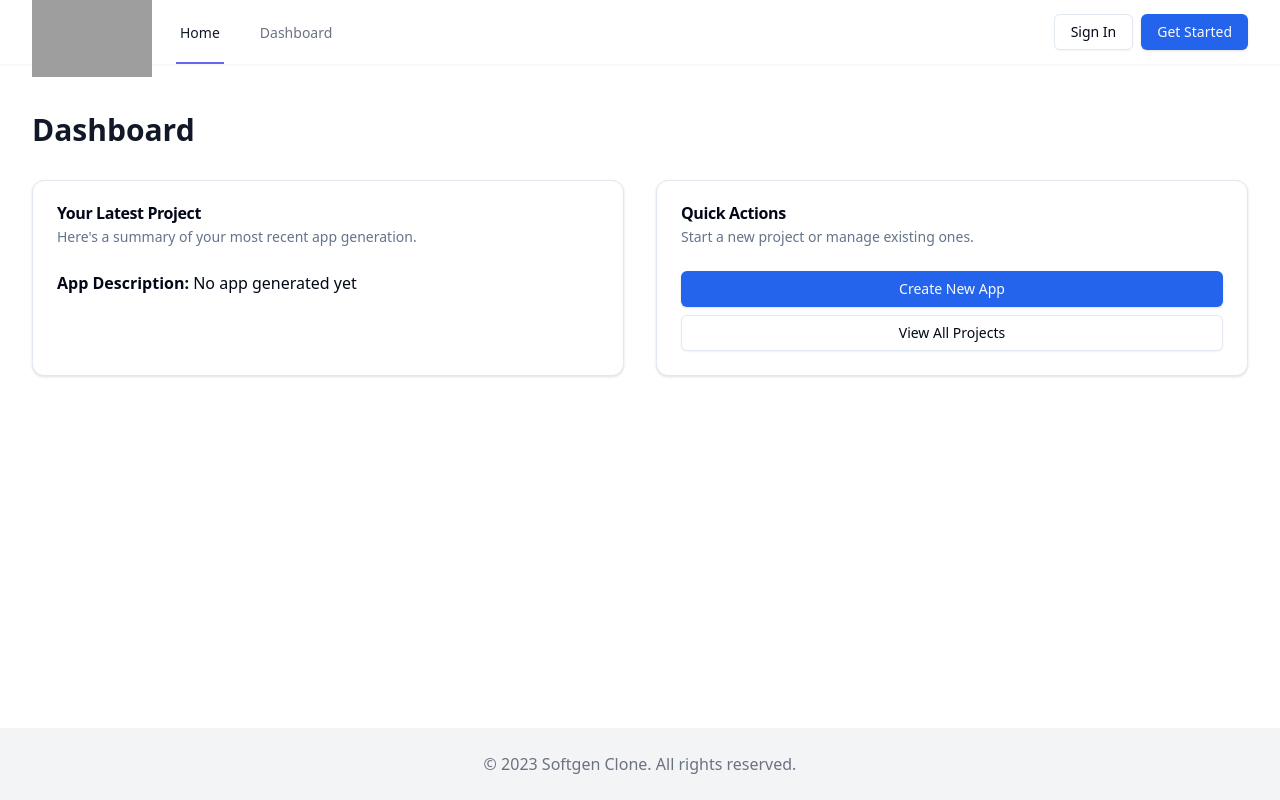
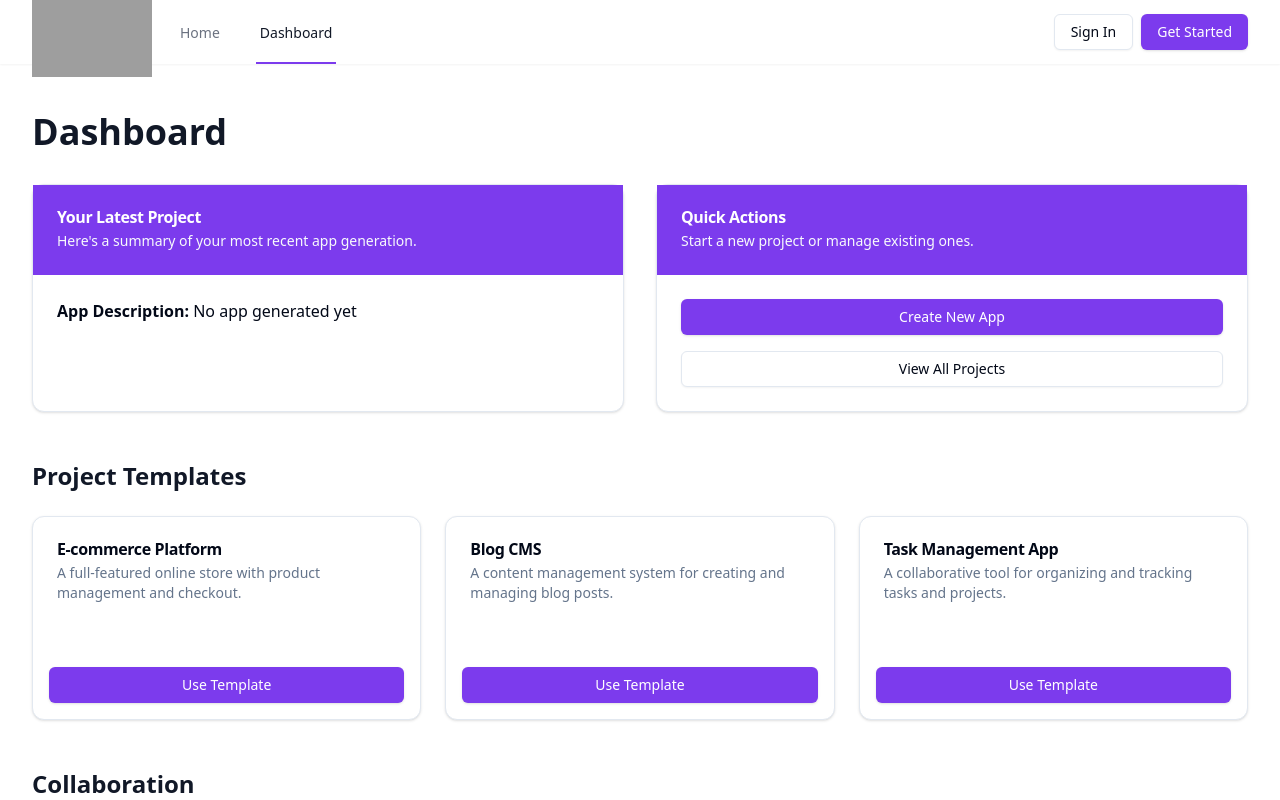
Before and after one commit to markokraemer/sg-961721426547718, a Next.js app: page /dashboard in a window 1280 px wide. Shown: the top 800 px of the page. Built offline with nearby package versions, Linux system fonts and the light colour scheme; grey boxes are pictures that could not be loaded.

Commit message:
SOFTGEN MAGIC

```diff
--- a/src/components/Layout.js
+++ b/src/components/Layout.js
@@ -2,8 +2,11 @@ import Head from 'next/head';
 import { Button } from "@/components/ui/button";
 import Link from 'next/link';
 import Image from 'next/image';
+import { useRouter } from 'next/router';
 
 export default function Layout({ children }) {
+  const router = useRouter();
+
   return (
     <div className="min-h-screen flex flex-col">
       <Head>
@@ -21,17 +24,17 @@ export default function Layout({ children }) {
                 </Link>
               </div>
               <div className="hidden sm:ml-6 sm:flex sm:space-x-8">
-                <Link href="/" className="border-indigo-500 text-gray-900 inline-flex items-center px-1 pt-1 border-b-2 text-sm font-medium">
+                <Link href="/" className={`${router.pathname === '/' ? 'border-accent text-gray-900' : 'border-transparent text-gray-500 hover:border-gray-300 hover:text-gray-700'} inline-flex items-center px-1 pt-1 border-b-2 text-sm font-medium transition-colors duration-200`}>
                   Home
                 </Link>
-                <Link href="/dashboard" className="border-transparent text-gray-500 hover:border-gray-300 hover:text-gray-700 inline-flex items-center px-1 pt-1 border-b-2 text-sm font-medium">
+                <Link href="/dashboard" className={`${router.pathname === '/dashboard' ? 'border-accent text-gray-900' : 'border-transparent text-gray-500 hover:border-gray-300 hover:text-gray-700'} inline-flex items-center px-1 pt-1 border-b-2 text-sm font-medium transition-colors duration-200`}>
                   Dashboard
                 </Link>
               </div>
             </div>
             <div className="flex items-center">
               <Button variant="outline" className="mr-2">Sign In</Button>
-              <Button>Get Started</Button>
+              <Button className="bg-accent hover:bg-accent/90 text-white">Get Started</Button>
             </div>
           </div>
         </nav>
--- a/src/context/AppContext.js
+++ b/src/context/AppContext.js
@@ -12,7 +12,6 @@ export function AppProvider({ children }) {
     setIsGenerating(true);
     setGenerationSteps([]);
 
-    // Simulate API call with multiple steps
     const steps = [
       "Analyzing app description...",
       "Generating database schema...",
@@ -28,27 +27,71 @@ export function AppProvider({ children }) {
       await new Promise(resolve => setTimeout(resolve, 1000));
     }
 
-    setGeneratedCode(`
-// Generated code for: ${appDescription}
-import React from 'react';
-import { useState, useEffect } from 'react';
+    const backendCode = `
+// Backend code (Node.js with Express)
+const express = require('express');
+const app = express();
+const port = process.env.PORT || 3000;
 
-function GeneratedApp() {
-  const [data, setData] = useState([]);
+app.use(express.json());
+
+const items = [];
+
+app.get('/api/items', (req, res) => {
+  res.json(items);
+});
+
+app.post('/api/items', (req, res) => {
+  const newItem = req.body;
+  items.push(newItem);
+  res.status(201).json(newItem);
+});
+
+app.listen(port, () => {
+  console.log(\`Server running on port \${port}\`);
+});
+    `;
+
+    const frontendCode = `
+// Frontend code (React)
+import React, { useState, useEffect } from 'react';
+
+function App() {
+  const [items, setItems] = useState([]);
+  const [newItem, setNewItem] = useState('');
 
   useEffect(() => {
-    // Simulated API call
-    fetch('/api/data')
-      .then(response => response.json())
-      .then(data => setData(data));
+    fetchItems();
   }, []);
 
+  const fetchItems = async () => {
+    const response = await fetch('/api/items');
+    const data = await response.json();
+    setItems(data);
+  };
+
+  const addItem = async () => {
+    const response = await fetch('/api/items', {
+      method: 'POST',
+      headers: { 'Content-Type': 'application/json' },
+      body: JSON.stringify({ name: newItem })
+    });
+    const addedItem = await response.json();
+    setItems([...items, addedItem]);
+    setNewItem('');
+  };
+
   return (
-    <div className="container mx-auto px-4">
-      <h1 className="text-3xl font-bold mb-4">Generated App</h1>
-      <p className="mb-4">This is a placeholder for your generated app based on the description: ${appDescription}</p>
+    <div>
+      <h1>${appDescription}</h1>
+      <input
+        value={newItem}
+        onChange={(e) => setNewItem(e.target.value)}
+        placeholder="New item"
+      />
+      <button onClick={addItem}>Add Item</button>
       <ul>
-        {data.map((item, index) => (
+        {items.map((item, index) => (
           <li key={index}>{item.name}</li>
         ))}
       </ul>
@@ -56,7 +99,14 @@ function GeneratedApp() {
   );
 }
 
-export default GeneratedApp;
+export default App;
+    `;
+
+    setGeneratedCode(`
+// Generated code for: ${appDescription}
+${backendCode}
+
+${frontendCode}
     `);
     setIsGenerating(false);
   };
--- a/src/pages/dashboard.js
+++ b/src/pages/dashboard.js
@@ -2,40 +2,81 @@ import Layout from '@/components/Layout';
 import { Card, CardHeader, CardTitle, CardDescription, CardContent } from "@/components/ui/card";
 import { Button } from "@/components/ui/button";
 import { useApp } from '@/context/AppContext';
+import { motion } from "framer-motion";
 
 export default function Dashboard() {
   const { appDescription, generatedCode } = useApp();
 
+  const projectTemplates = [
+    { name: "E-commerce Platform", description: "A full-featured online store with product management and checkout." },
+    { name: "Blog CMS", description: "A content management system for creating and managing blog posts." },
+    { name: "Task Management App", description: "A collaborative tool for organizing and tracking tasks and projects." },
+  ];
+
   return (
     <Layout>
       <div className="max-w-7xl mx-auto px-4 sm:px-6 lg:px-8 py-12">
-        <h1 className="text-3xl font-bold text-gray-900 mb-8">Dashboard</h1>
+        <h1 className="text-4xl font-bold text-gray-900 mb-8">Dashboard</h1>
 
         <div className="grid grid-cols-1 gap-8 md:grid-cols-2">
-          <Card>
-            <CardHeader>
+          <motion.div initial={{ opacity: 0, y: 20 }} animate={{ opacity: 1, y: 0 }} transition={{ duration: 0.5 }}>
+            <Card className="h-full">
+              <CardHeader className="bg-accent text-white">
                 <CardTitle>Your Latest Project</CardTitle>
-              <CardDescription>Here's a summary of your most recent app generation.</CardDescription>
+                <CardDescription className="text-accent-foreground">Here's a summary of your most recent app generation.</CardDescription>
               </CardHeader>
-            <CardContent>
-              <p><strong>App Description:</strong> {appDescription || 'No app generated yet'}</p>
+              <CardContent className="p-6">
+                <p className="mb-4"><strong>App Description:</strong> {appDescription || 'No app generated yet'}</p>
                 {generatedCode && (
-                <Button className="mt-4">View Generated Code</Button>
+                  <Button className="w-full bg-accent hover:bg-accent/90 text-white transition-colors duration-200">View Generated Code</Button>
                 )}
               </CardContent>
             </Card>
+          </motion.div>
 
-          <Card>
-            <CardHeader>
+          <motion.div initial={{ opacity: 0, y: 20 }} animate={{ opacity: 1, y: 0 }} transition={{ duration: 0.5, delay: 0.2 }}>
+            <Card className="h-full">
+              <CardHeader className="bg-accent text-white">
                 <CardTitle>Quick Actions</CardTitle>
-              <CardDescription>Start a new project or manage existing ones.</CardDescription>
+                <CardDescription className="text-accent-foreground">Start a new project or manage existing ones.</CardDescription>
               </CardHeader>
-            <CardContent>
-              <Button className="w-full mb-2">Create New App</Button>
-              <Button variant="outline" className="w-full">View All Projects</Button>
+              <CardContent className="p-6">
+                <Button className="w-full mb-4 bg-accent hover:bg-accent/90 text-white transition-colors duration-200">Create New App</Button>
+                <Button variant="outline" className="w-full transition-colors duration-200">View All Projects</Button>
               </CardContent>
             </Card>
+          </motion.div>
         </div>
+
+        <h2 className="text-2xl font-bold text-gray-900 mt-12 mb-6">Project Templates</h2>
+        <div className="grid grid-cols-1 gap-6 md:grid-cols-3">
+          {projectTemplates.map((template, index) => (
+            <motion.div key={template.name} initial={{ opacity: 0, y: 20 }} animate={{ opacity: 1, y: 0 }} transition={{ duration: 0.5, delay: index * 0.1 }}>
+              <Card className="h-full flex flex-col">
+                <CardHeader>
+                  <CardTitle>{template.name}</CardTitle>
+                  <CardDescription>{template.description}</CardDescription>
+                </CardHeader>
+                <CardContent className="flex-grow"></CardContent>
+                <CardContent className="p-4">
+                  <Button className="w-full bg-accent hover:bg-accent/90 text-white transition-colors duration-200">Use Template</Button>
+                </CardContent>
+              </Card>
+            </motion.div>
+          ))}
+        </div>
+
+        <h2 className="text-2xl font-bold text-gray-900 mt-12 mb-6">Collaboration</h2>
+        <Card>
+          <CardHeader className="bg-accent text-white">
+            <CardTitle>Team Workspace</CardTitle>
+            <CardDescription className="text-accent-foreground">Collaborate with your team on projects.</CardDescription>
+          </CardHeader>
+          <CardContent className="p-6">
+            <p className="mb-4">Invite team members and work together on your generated applications.</p>
+            <Button className="bg-accent hover:bg-accent/90 text-white transition-colors duration-200">Invite Team Members</Button>
+          </CardContent>
+        </Card>
       </div>
     </Layout>
   );
```
Lines whose indentation alone changed are shown as unchanged.
